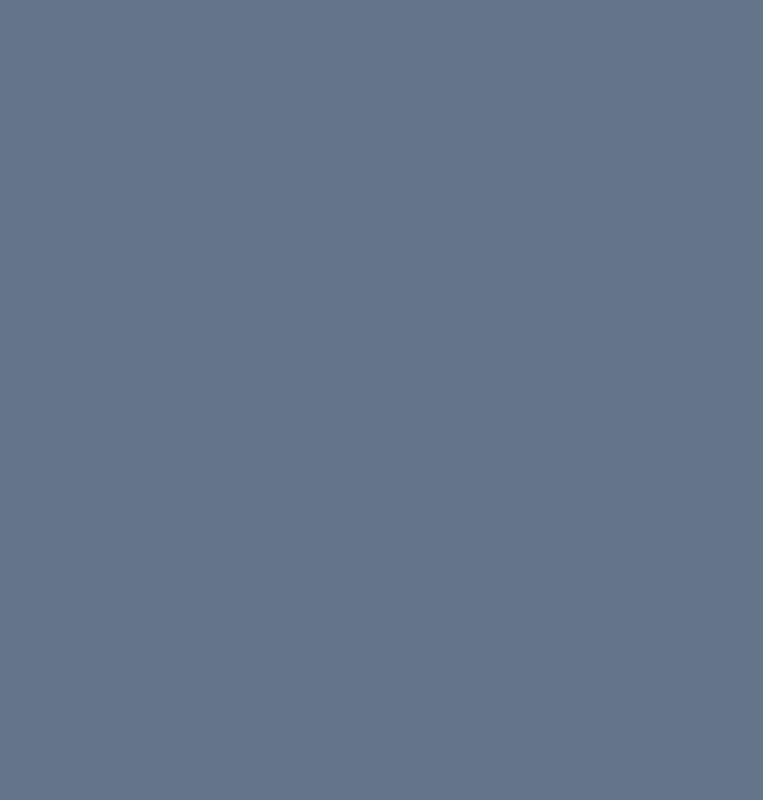
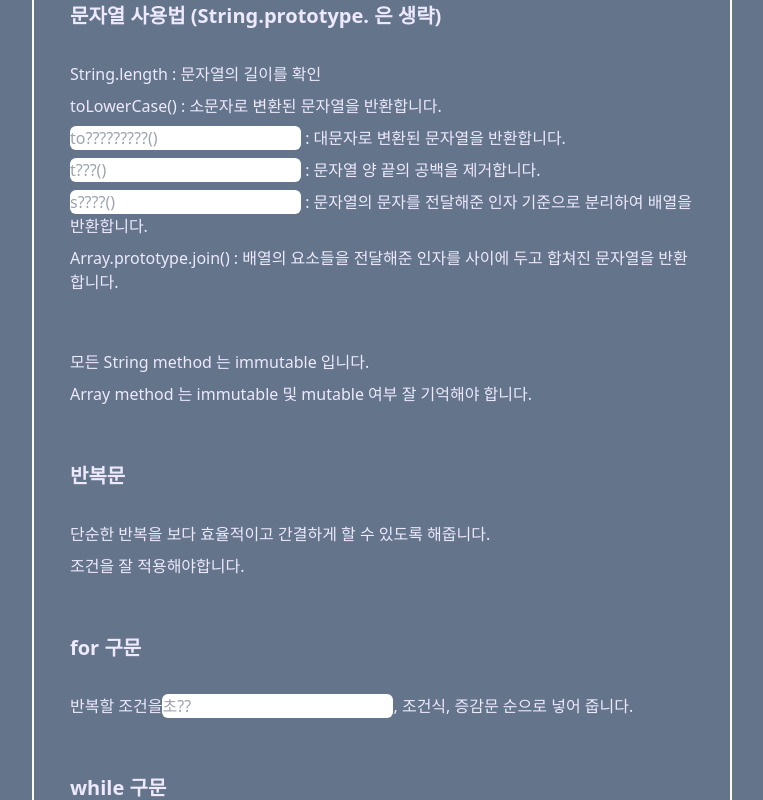
Before and after one commit to haileyport/fill-the-blank-react, a React (Create React App) app: page /javascript1 in a window 1280 px wide. Shown: the part 2700-3500 px from the top of the page, without its empty margins (258-1021 px from the left). Before the commit the page ends 800 px from the top, so only its background shows below. Built offline with nearby package versions, Linux system fonts and the light colour scheme.

Commit message:
feat: JS1 페이지 구현, JS2 공지 추가

```diff
--- a/src/data/dummyData.js
+++ b/src/data/dummyData.js
@@ -32,4 +32,30 @@ export const data = {
     "justify-content": "justify-content",
     "align-item": "align-item",
   },
+  js1: {
+    declare: "선언",
+    assign: "할당",
+    declare2: "선언",
+    assign2: "할당",
+    typeof: "typeof",
+    string: "string",
+    number: "number",
+    boolean: "boolean",
+    undefined: "undefined",
+    function: "function",
+    object: "object",
+    object2: "object",
+    func: "함수",
+    declareStyle: "선언식",
+    expressionStyle: "표현식",
+    arrow: "화살표",
+    not: "!",
+    and: "&&",
+    or: "||",
+    upper: "toUpperCase()",
+    trim: "trim()",
+    split: "split()",
+    reset: "초기화",
+  },
+  js2: {},
 };
--- a/src/pages/JS1.js
+++ b/src/pages/JS1.js
@@ -1,11 +1,225 @@
-import React from "react";
+import React, { useState } from "react";
+import Layout from "./Layout";
+import { data } from "./../data/dummyData";
 
-const JS1 = () => {
+const JS1Contents = () => {
+  const [text, setText] = useState({});
+  const [newCss, setNewCss] = useState({});
+
+  const textHandler = (e) => {
+    changeText(e.target.id, e.target.value);
+  };
+
+  const changeText = (key, val) => {
+    setText((cur) => {
+      let condition = { ...cur };
+      condition[key] = val;
+      return condition;
+    });
+  };
+
+  const changeCss = (key, val) => {
+    setNewCss((cur) => {
+      let condition = { ...cur };
+      condition[key] = val;
+      return condition;
+    });
+  };
+
+  const answerHandler = (e) => {
+    e.preventDefault();
+    for (let key in data.js1) {
+      if (data.js1[key] === text[key]) {
+        changeCss(key, `bg-green-100`);
+      } else {
+        changeCss(key, `bg-red-100`);
+        changeText(key, "");
+      }
+    }
+  };
+
+  const inputContents = (name, place) => {
+    return (
+      <input
+        id={name}
+        type="text"
+        placeholder={place}
+        value={text[name] || ""}
+        onChange={textHandler}
+        className={newCss[name]}
+      />
+    );
+  };
+
   return (
     <>
-      <div></div>
+      <span className="text-xl font-bold">변수</span>
+      <br />
+      <span>각 보관함의 이름</span>
+      <span>이름을 통해 데이터 사용 (재활용)</span>
+      <span>이름(Label)이 붙은 값</span>
+      <br />
+      <br />
+      <span className="text-xl font-bold">변수 사용법</span>
+      <br />
+      <span>{inputContents("declare", "??")} : 보관함 확보, let age;</span>
+      <span>
+        {inputContents("assign", "??")} : 보관함에 데이터 저장, age = 30;
+      </span>
+      <span>
+        {inputContents("declare2", "??")}과 {inputContents("assign2", "??")}{" "}
+        동시에 가능, let age = 30;
+      </span>
+      <br />
+      <br />
+      <span className="text-xl font-bold">타입</span>
+      <br />
+      <span>변수에는 다양한 타입이 있습니다.</span> <br />
+      <span>{inputContents("typeof", "t?????")}</span>
+      <span>타입을 확인 해볼 수 있는 키워드(메서드, 연산자)</span>
+      <br />
+      <br />
+      <span className="text-xl font-bold">타입 확인</span>
+      <span>
+        console.log(typeof 'Hello World') : {inputContents("string", "s?????")}
+      </span>
+      <span>console.log(typeof 40) : {inputContents("number", "n?????")}</span>
+      <span>
+        console.log(typeof {"(1<2)"}) : {inputContents("boolean", "b??????")}
+      </span>
+      <span>
+        console.log(typeof undefined) :{" "}
+        {inputContents("undefined", "u????????")}
+      </span>
+      <span>
+        console.log{"(() => {})"} : {inputContents("function", "f???????")}
+      </span>
+      <span>
+        console.log(typeof {"([])"}) : {inputContents("object", "o?????")}
+      </span>
+      <span>
+        console.log(typeof {"({})"}) : {inputContents("object2", "o?????")}
+      </span>
+      <br />
+      <br />
+      <span className="text-xl font-bold">Array.isArray(obj)</span>
+      <br />
+      <span>obj 가 배열인 경우 반환 값은 {"<true>"} 입니다.</span>
+      <br />
+      <br />
+      <span className="text-xl font-bold">{inputContents("func", "??")}</span>
+      <br />
+      <span>작은 기능의 단위</span>
+      <span>코드의 묶음 (즐겨찾기 버튼)</span>
+      <span>코드를 묶음으로 만들어 놓고 필요할때 찾아 사용</span>
+      <br />
+      <br />
+      <span className="text-xl font-bold">함수 선언 방식</span>
+      <br />
+      <span>
+        함수 {inputContents("declareStyle", "??식")} : function hi{" "}
+        {"() { return 'Hello World' }"}, 전통방식, 호이스팅 발생
+      </span>
+      <span>
+        함수 {inputContents("expressionStyle", "??식")} : const hi = function{" "}
+        {"() { return 'Hello World' }"}
+      </span>
+      <span>
+        {inputContents("arrow", "??표")} 함수 : const hi = () {"=>"} 'Hello
+        World', 한줄 코드 작성시 중괄호와 return 생략 가능
+      </span>
+      <br />
+      <br />
+      <span className="text-xl font-bold">조건문</span>
+      <br />
+      <span>어떠한 조건을 판별하는 기준을 만드는 것</span>
+      <span>'if', 'else if', 'else' 를 활용</span>
+      <br />
+      <br />
+      <span className="text-xl font-bold">논리 연산자</span>
+      <br />
+      <span>논리 연산자 NOT의 기호 : {inputContents("not", "?")}</span>
+      <span>논리 연산자 AND의 기호 : {inputContents("and", "??")}</span>
+      <span>논리 연산자 OR의 기호 : {inputContents("or", "??")}</span>
+      <br />
+      <br />
+      <span className="text-xl font-bold">falsy 값</span>
+      <br />
+      <span>
+        falsy 값은 if문에서 false로 변환되므로 if 구문이 실행되지 않습니다.
+      </span>
+      <br />
+      <br />
+      <span className="text-xl font-bold">6가지 falsy 값</span>
+      <br />
+      <span>if (false)</span>
+      <span>if (null)</span>
+      <span>if (undefined)</span>
+      <span>if (0)</span>
+      <span>if (NaN)</span>
+      <span>if ('')</span>
+      <br />
+      <br />
+      <span className="text-xl font-bold">문자열</span>
+      <br />
+      <span>문자들이 ''나 "", ``로 감싸져 있는 경우, string</span>
+      <br />
+      <br />
+      <span className="text-xl font-bold">
+        문자열 사용법 (String.prototype. 은 생략)
+      </span>
+      <br />
+      <span>String.length : 문자열의 길이를 확인</span>
+      <span>toLowerCase() : 소문자로 변환된 문자열을 반환합니다.</span>
+      <span>
+        {inputContents("upper", "to?????????()")} : 대문자로 변환된 문자열을
+        반환합니다.
+      </span>
+      <span>
+        {inputContents("trim", "t???()")} : 문자열 양 끝의 공백을 제거합니다.
+      </span>
+      <span>
+        {inputContents("split", "s????()")} : 문자열의 문자를 전달해준 인자
+        기준으로 분리하여 배열을 반환합니다.
+      </span>
+      <span>
+        Array.prototype.join() : 배열의 요소들을 전달해준 인자를 사이에 두고
+        합쳐진 문자열을 반환합니다.
+      </span>
+      <br />
+      <br />
+      <span>모든 String method 는 immutable 입니다.</span>
+      <span>Array method 는 immutable 및 mutable 여부 잘 기억해야 합니다.</span>
+      <br />
+      <br />
+      <span className="text-xl font-bold">반복문</span>
+      <br />
+      <span>단순한 반복을 보다 효율적이고 간결하게 할 수 있도록 해줍니다.</span>
+      <span>조건을 잘 적용해야합니다.</span>
+      <br />
+      <br />
+      <span className="text-xl font-bold">for 구문</span>
+      <br />
+      <span>
+        반복할 조건을
+        {inputContents("reset", "초??")}, 조건식, 증감문 순으로 넣어 줍니다.
+      </span>
+      <br />
+      <br />
+      <span className="text-xl font-bold">while 구문</span>
+      <br />
+      <span>초기화가 필요 없을때 while 구문 사용합니다.</span>
+      <br />
+      <br />
+      <button className="w-[80px]" onClick={answerHandler}>
+        제출
+      </button>
     </>
   );
 };
 
+const JS1 = () => {
+  return <Layout contents={<JS1Contents />} />;
+};
+
 export default JS1;
--- a/src/pages/JS2.js
+++ b/src/pages/JS2.js
@@ -1,11 +1,21 @@
 import React from "react";
+import Layout from "./Layout";
+import { data } from "./../data/dummyData";
 
-const JS2 = () => {
+const JS2Contents = () => {
   return (
     <>
-      <div></div>
+      <span className="text-xl font-bold">업데이트 예정</span>
+      <br />
+      <span>
+        배열, 객체, 클로저, 고차함수, 클래스 등 추후 업데이트 예정입니다. + Git
+      </span>
     </>
   );
 };
 
+const JS2 = () => {
+  return <Layout contents={<JS2Contents />} />;
+};
+
 export default JS2;
--- a/src/pages/Meta.js
+++ b/src/pages/Meta.js
@@ -6,7 +6,6 @@ const MetaContents = () => {
   const [text, setText] = useState("");
   const [newCss, setnewCss] = useState("");
 
-  console.log(data);
   const textHandler = (e) => {
     setText(e.target.value);
   };
```
